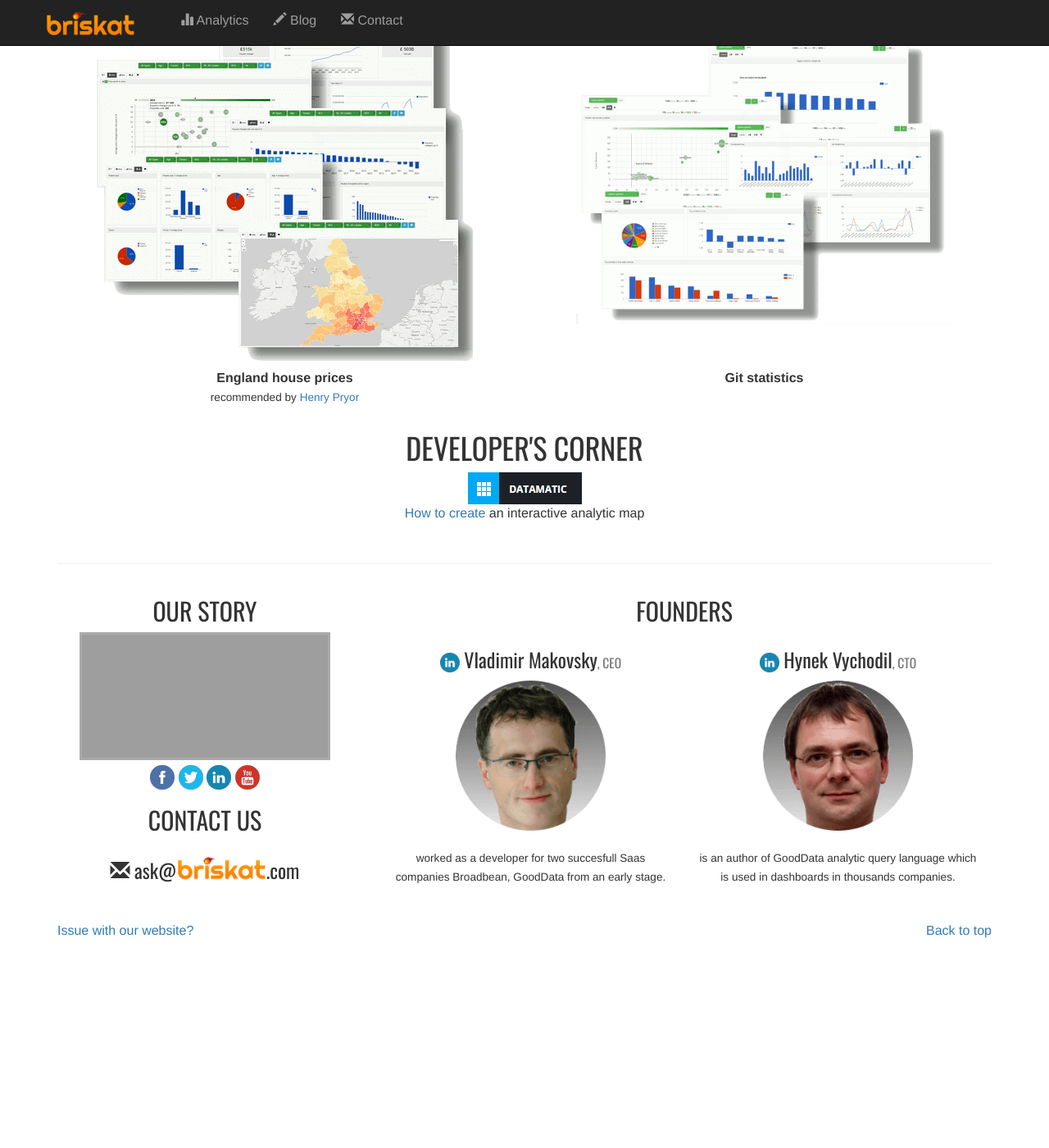
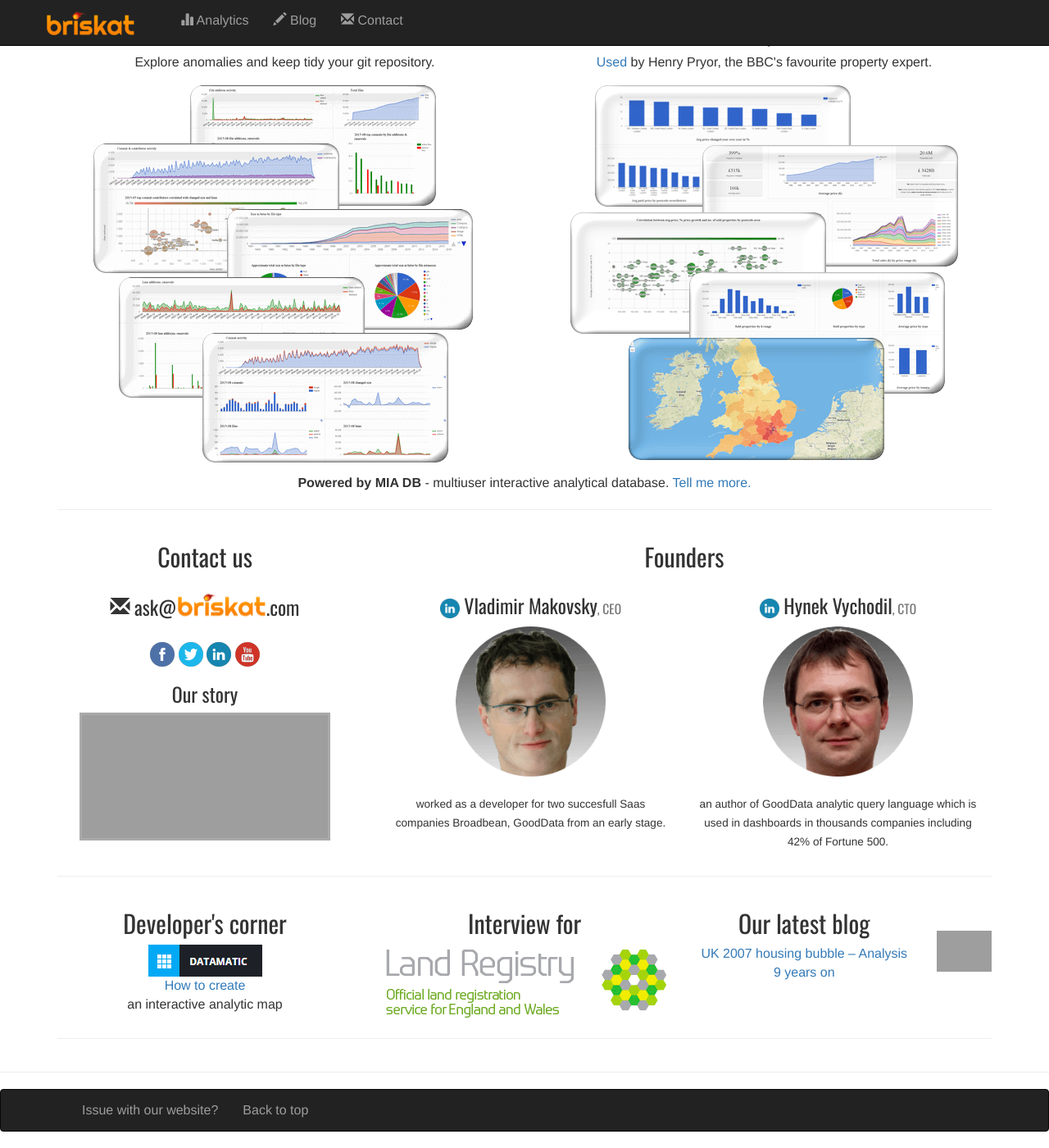
Before and after one commit to briskat/briskat.github.io, a Jekyll site: the page built from index.html, in a window 1280 px wide and 1400 px high, scrolled down 140 px. Shown: the whole window at 82% size. Built offline with Jekyll 4.4.1, drawn with Linux system fonts in a browser that asks for light colours; nearby versions of some CDN libraries; Markdown is read by kramdown in place of the engine named in the settings; before the commit the page ends 1297 px from its top, so only the background shows below that; some of the changed text lies outside the part shown; grey boxes are pictures that could not be loaded.

Commit message:
Change front page

```diff
--- a/_includes/footer.html
+++ b/_includes/footer.html
@@ -1,6 +1,15 @@
+<hr/>
 <footer class="footer">
+<div class="navbar navbar-inverse" role="navigation">
   <div class="container">
-	<p class="pull-right">{% if page.previous.url %}<a href="{{page.previous.url}}" title="Previous Post: {{page.previous.title}}">&laquo; Previous Blog Post</a> | {% endif %}<a href="#">Back to top</a>{% if page.next.url %} | <a href="{{page.next.url}}" title="Next Post: {{page.next.title}}">Next Blog Post &raquo; </a>{% endif %}</p>
-	<p><a href="https://github.com/briskat/briskat.github.io/issues/new">Issue with our website?</a></p>
+	<div class="collapse navbar-collapse">
+	  <ul class="nav navbar-nav">
+		<li><a href="https://github.com/briskat/briskat.github.io/issues/new">Issue with our website?</a></li>
+	    <li>{% if page.previous.url %}<a href="{{page.previous.url}}" title="Previous Post: {{page.previous.title}}">&laquo; Previous Blog Post</a>{% endif %}</li>
+	    <li><a href="#">Back to top</a><li>
+		<li>{% if page.next.url %}<a href="{{page.next.url}}" title="Next Post: {{page.next.title}}">Next Blog Post &raquo; </a>{% endif %}</li>
+	  </ul>
+	</div>
   </div>
+</div>
 </footer>
--- a/_layouts/layout.html
+++ b/_layouts/layout.html
@@ -21,63 +21,6 @@
   </head>
 <body>
 {% include navigation.html %}
-{% if page.url == '/index.html' %}
-<header>
-        <div class="row">
-			<div class="col-md-12">
-			<div id="carousel-example-generic" class="carousel slide" data-ride="carousel">
-			  <ol class="carousel-indicators">
-				<li data-target="#carousel-example-generic" data-slide-to="0" class="active"></li>
-				<li data-target="#carousel-example-generic" data-slide-to="1"></li>
-				<li data-target="#carousel-example-generic" data-slide-to="2"></li>
-				<li data-target="#carousel-example-generic" data-slide-to="3"></li>
-				<li data-target="#carousel-example-generic" data-slide-to="4"></li>
-			  </ol>
-
-			  <div class="carousel-inner">
-				<div class="item active">
-				  <img src="img/l1.png">
-				  <div class="carousel-caption">
-					<h1 style="font-family: 'Oswald', sans-serif; font-size: 260%;">INCREDIBLY FAST</h1>
-				  </div>
-				</div>
-				<div class="item">
-				  <img src="img/l1.png">
-				  <div class="carousel-caption">
-					<h1 style="font-family: 'Oswald', sans-serif; font-size: 260%;">SCALABLE</h1>
-				  </div>
-				</div>
-				<div class="item">
-				  <img src="img/l1.png">
-				  <div class="carousel-caption">
-					<h1 style="font-family: 'Oswald', sans-serif; font-size: 260%;">AFFORDABLE</h1>
-				  </div>
-				</div>
-				<div class="item">
-				  <img src="img/l1.png">
-				  <div class="carousel-caption">
-					<h1 style="font-family: 'Oswald', sans-serif; font-size: 260%;">AGNOSTIC</h1>
-				  </div>
-				</div>
-				<div class="item">
-				  <img src="img/l1.png">
-				  <div class="carousel-caption">
-					<h1 style="font-family: 'Oswald', sans-serif; font-size: 260%;">EASY TO INTEGRATE</h1>
-				  </div>
-				</div>
-			  </div>
-
-			  <a class="left carousel-control" href="#carousel-example-generic" role="button" data-slide="prev">
-				<span class="glyphicon glyphicon-chevron-left"></span>
-			  </a>
-			  <a class="right carousel-control" href="#carousel-example-generic" role="button" data-slide="next">
-				<span class="glyphicon glyphicon-chevron-right"></span>
-			  </a>
-			</div> <!-- Carousel -->
-			</div>
-		</div>
-</header>
-{% endif %}
 
 <div class="container">
 	{{ content }}
--- a/index.html
+++ b/index.html
@@ -3,12 +3,32 @@ layout: layout
 ---
 
 <section id="APPS">
+<br/>
 <div class="row text-center">
-       <div class="col-md-12"><h1>LIVE ANALYTICS</h1>
+       <div class="col-md-12"><h1>Analytics</h1>
        </div>
 </div>
 <div class="row text-center">
-	<small>powered by Briskat <a data-target="#MIADB" href="#MIADB" data-toggle="modal">MIA DB</a></small>
+		<div class="col-md-6">
+				<h3>Gitcharts</h3>
+				<p>Explore anomalies and keep tidy your git repository.</p>
+				<p><a href="http://gcharts.briskat.com">
+				<img src="img/gcharts.png" class="img-responsive center-block" alt="git charts"></a>
+				</p>
+		</div>
+		<div class="col-md-6">
+				<h3>House prices</h3>
+				<p><a href="http://blog.landregistry.gov.uk/spotlight-on-housing-expert-henry-pryor" target="_blank">Used</a> by Henry Pryor, the BBC's favourite property expert.</p>
+				<p><a href="http://house.briskat.com">
+				<img src="img/house.png" class="img-responsive center-block" alt="England and Wales house prices, historic trends."></a>
+				</p>
+		</div>
+</div>
+<div class="row text-center">
+       <div class="col-md-12"><b>Powered by MIA DB</b> - multiuser interactive analytical database. <a data-target="#MIADB" href="#MIADB" data-toggle="modal">Tell me more.</a>
+       </div>
+</div>
+<div class="row text-center">
 	<div class="modal fade" id="MIADB" tabindex="-1" role="dialog" aria-labelledby="myModalLabel">
 	  <div class="modal-dialog" role="document">
 		<div class="modal-content">
@@ -17,17 +37,24 @@ layout: layout
 			<h2 class="modal-title" id="myModalLabel">MIA DB</h2>
 		  </div>
 		  <div class="modal-body text-left">
-				<p>is Multi-user and Multi-tenant Interactive Analytical database developed by Briskat.</p>
-				<p>MIA DB is optimized for <b>high requests throughput</b> and <b>low latency responses</b>.
-				Millions of daily users can analyze a lot of data
-				while getting near-instant responses.</p>
-				<p>Our revolutionary architecture combines concepts from outside
+				<p>is <b>M</b>ulti-user (and Multi-tenant) <b>I</b>nteractive <b>A</b>nalytical <b>d</b>ata<b>b</b>ase developed by Briskat.
+				Our revolutionary architecture combines concepts from the outside
 				world ( e.g. Git, Dropbox, Erlang ) with our previous experience in OLAP industry.
+                </p>
+				<p>MIA enables <b>fast development</b> of various kind of analytics. At the same time,
+				it delivers <b>great online user experience</b>, reduces <b>complexity</b>
+				and <b>the total cost</b> of an interactive online analytic solution.
+				Million daily users can easily analyze data while getting near-instant responses.</p>
+				<p>Key design features:
+				<ul>
+					<li>high requests throughput</li>
+					<li>low latency responses</li>
+					<li>ad-hoc querying</li>
+					<li>data agnostic</li>
+					<li>frequent data loads</li>
+					<li>frequent changes in a data model</li>
+				</ul>
 				</p>
-				<p>Not only it allows to avoid costly manual tunning of queries. It's
-				also designed for frequent data loads, frequent changes in a data model and ad-hoc querying.</p>
-				<p>It enables fast development of various kind of analytics at the same time
-				with scalability and great user experience.</p>
 		  </div>
 		  <div class="modal-footer">
 			<button type="button" class="btn btn-default" data-dismiss="modal">Close</button>
@@ -36,45 +63,28 @@ layout: layout
 	  </div>
 	</div>
 </div>
-<div class="row text-center">
-		<div class="col-md-6">
-				<p><a href="http://house.briskat.com">
-				<img src="img/house.png" class="img-responsive center-block" alt="house analytics"></a>
-				</p>
-				<p><b>England house prices</b> <br/><small>recommended by <a href="https://twitter.com/HenryPryor/status/673877440180166656" target="_blank">Henry Pryor</a></small></p>
-		</div>
-		<div class="col-md-6">
-				<p><a href="http://gcharts.briskat.com">
-				<img src="img/gcharts.png" class="img-responsive center-block" alt="git charts"></a>
-				</p>
-				<p><b>Git statistics</b></p>
-		</div>
-</div>
-<div class="row text-center">
-       <div class="col-md-12"><h1>DEVELOPER'S CORNER</h1>
-       </div>
-</div>
-<div class="row text-center"><a href="http://datamatic.co/page/how-to-create-an-interactive-data-analytic-map"><img src="img/datamatic.png" class="img-responsive center-block" alt="tutorial">How to create</a> an interactive analytic map</div>
-<div class="row"><div class="col-lg-12"><h3 class="page-header"></h3></div></div>
+<hr/>
 </section>
 <section id="CONTACT">
 <div class="row text-center">
 	<div class="col-md-4">
-		<h2>OUR STORY</h2>
-		  <iframe class="embed-responsive-item" src="http://www.youtube.com/embed/Dp5jRJPFOiA?showinfo=0&rel=0&autohide=1" style="border: 3px solid #aaa;" allowfullscreen></iframe>
+		<p>
+		<h2>Contact us</h2>
+		<h3><span class="glyphicon glyphicon-envelope" aria-hidden="true"></span>
+		ask&commat;<img src="img/logo-s.png" alt="briskat" style="padding-bottom: 11px" width="110" height="58">.com
+		</h3>
+		</p>
 		<p>
 		<a href="https://www.facebook.com/pages/Briskat/521963701278696"><img src="img/facebook.png" alt="Briskat Facebook" width="30" height="30"></a>
 		<a href="https://www.twitter.com/thebriskat"><img src="img/twitter.png" alt="Briskat Twitter" width="30" height="30"></a>
 		<a href="https://www.linkedin.com/company/briskat"><img src="img/linkedin.png" alt="Briskat LinkedIn" width="30" height="30"></a>
 		<a href="https://www.youtube.com/user/thebriskat"><img src="img/youtube.png" alt="Briskat YouTube" width="30" height="30"></a>
 		</p>
-		<h2>CONTACT US</h2>
-		<h3><span class="glyphicon glyphicon-envelope" aria-hidden="true"></span>
-		ask&commat;<img src="img/logo-s.png" alt="briskat" style="padding-bottom: 11px" width="110" height="58">.com
-		</h3>
+		<h3>Our story</h3>
+		  <iframe class="embed-responsive-item" src="http://www.youtube.com/embed/Dp5jRJPFOiA?showinfo=0&rel=0&autohide=1" style="border: 3px solid #aaa;" allowfullscreen></iframe>
 	</div>
 	<div class="col-md-8">
-		<h2>FOUNDERS</h2>
+		<h2>Founders</h2>
 	<div class="col-md-6">
 	<h3>
 	<a href="https://www.linkedin.com/pub/vladimir-makovsky/2a/141/141"><img src="img/linkedin.png" alt="Vlada" width="24" height="24"></a>
@@ -86,10 +96,25 @@ layout: layout
 	<h3>
 	<a href="https://www.linkedin.com/in/hynekvychodil"><img src="img/linkedin.png" alt="Hynek" width="24" height="24"></a>
 	Hynek Vychodil<small>, CTO</small></h3><center><img class="img-responsive" src="img/hynek.png" alt="Hynek" width="183" height="225"><br/></center>
-	<p><small>is an author of GoodData analytic query language which is used in dashboards in thousands companies.</small></p>
+	<p><small>an author of GoodData analytic query language which is used in dashboards in thousands companies including 42% of Fortune 500.</small></p>
 	</div>
 	</div>
 </div>
 </section>
 
-<div class="row"><div class="col-lg-12"><h3 class="page-footer"></h3></div></div>
+<hr/>
+<div class="row text-center">
+       <div class="col-md-4 text-center"><h2>Developer's corner</h2>
+		<a href="http://datamatic.co/page/how-to-create-an-interactive-data-analytic-map"><img src="img/datamatic.png" class="img-responsive center-block" alt="tutorial">How to create<br/></a> an interactive analytic map
+       </div>
+       <div class="col-md-4 text-center"><h2>Interview for</h2>
+		<a href="http://blog.landregistry.gov.uk/price-paid-data-briskat-common-guest-blog"><img src="img/lr.png" class="img-responsive center-block" alt="tutorial"></a>
+       </div>
+       <div class="col-md-3 text-center"><h2>Our latest blog</h2>
+		<a href="/blog/housing-market-after-bubble">UK 2007 housing bubble – Analysis 9 years on</a>
+       </div>
+       <div class="col-md-1 text-center">
+        <br/><br/><img src="/img/posts/11_ukcrash.png" class="img-responsive center-block" alt="UK housing bubble in 2007">
+       </div>
+</div>
+<hr/>
```
Also changed, not shown: img/gcharts.png, img/house.png, img/l1.png (deleted), img/lr.png (added).
